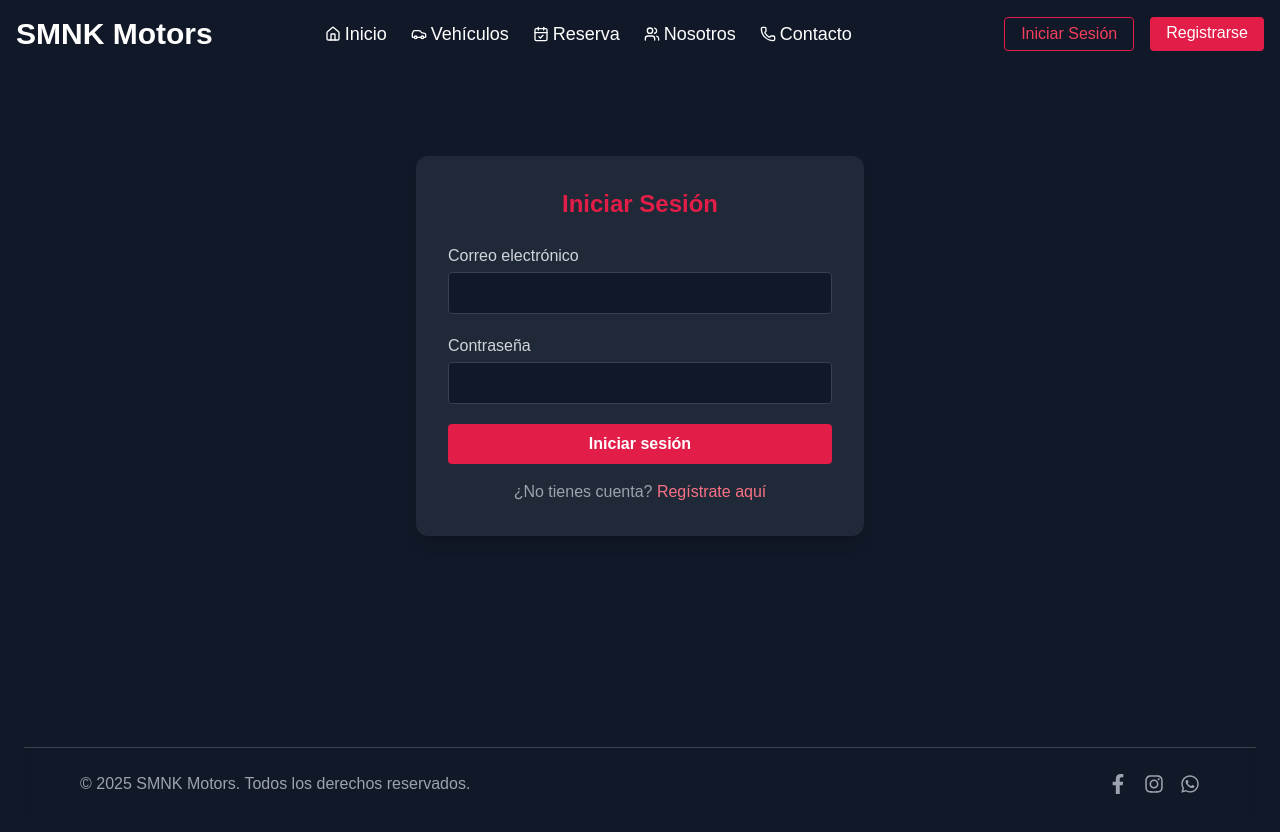
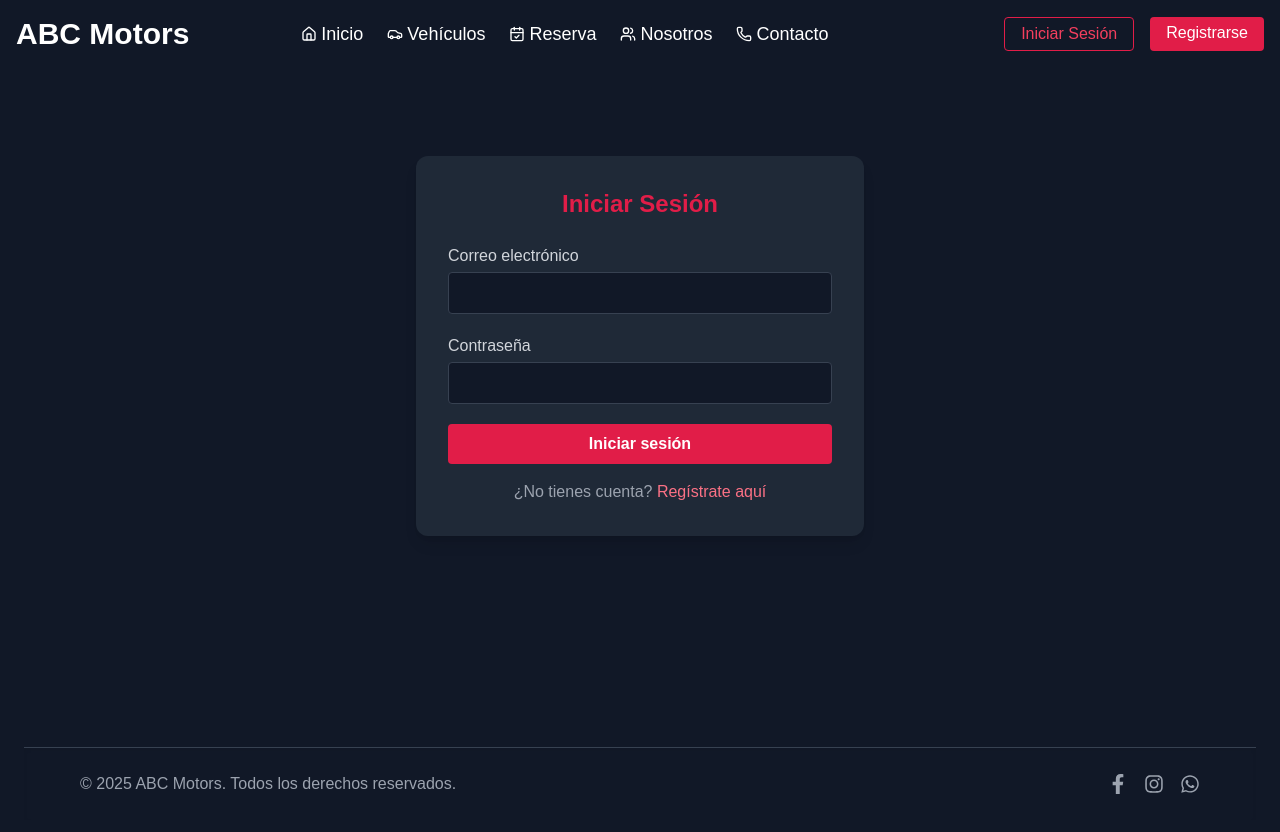
Before and after one commit to zRaidev/abc-motors, a React (Vite) app: page /login in a window 1280 px wide. Shown: the top 832 px of the page. Built offline with nearby package versions, Linux system fonts and the light colour scheme.

Commit message:
refactor: update branding from SMNK Motors to ABC Motors across the application

```diff
--- a/src/App.jsx
+++ b/src/App.jsx
@@ -22,7 +22,7 @@ function App() {
         <Route path="/reserva" element={<Reserva />} />
         <Route path="/nosotros" element={<Nosotros />} />
         <Route path="/contacto" element={<Contacto />} />
-        <Route path="/guia-smnk" element={<GuiaDiseno />} />
+        <Route path="/guia-abc" element={<GuiaDiseno />} />
         <Route path="/gracias" element={<Gracias />} />
       </Routes>
     </Router>
--- a/src/components/Footer.jsx
+++ b/src/components/Footer.jsx
@@ -10,15 +10,15 @@ function Footer() {
 
         {/* Izquierda: Nombre o lema */}
         <div className="text-center md:text-left">
-          <p>&copy; {new Date().getFullYear()} SMNK Motors. Todos los derechos reservados.</p>
+          <p>&copy; {new Date().getFullYear()} ABC Motors. Todos los derechos reservados.</p>
         </div>
 
         {/* Derecha: Redes sociales */}
         <div className="flex gap-4 text-xl justify-center">
-          <a href="https://www.facebook.com/smnk_motors" target="_blank" rel="noopener noreferrer" className="hover:text-rose-500 transition transform hover:scale-110 duration-300" title="Facebook">
+          <a href="https://www.facebook.com/ABC_motors" target="_blank" rel="noopener noreferrer" className="hover:text-rose-500 transition transform hover:scale-110 duration-300" title="Facebook">
             <FaFacebookF />
           </a>
-          <a href="https://www.instagram.com/smnk_motors" target="_blank" rel="noopener noreferrer" className="hover:text-rose-500 transition transform hover:scale-110 duration-300" title="Instagram">
+          <a href="https://www.instagram.com/ABC_motors" target="_blank" rel="noopener noreferrer" className="hover:text-rose-500 transition transform hover:scale-110 duration-300" title="Instagram">
             <FaInstagram />
           </a>
           <a href="https://wa.me/1234567890" target="_blank" rel="noopener noreferrer" className="hover:text-rose-500 transition transform hover:scale-110 duration-300" title="WhatsApp">
--- a/src/components/Navbar.jsx
+++ b/src/components/Navbar.jsx
@@ -11,7 +11,7 @@ function Navbar() {
         {/* Logo + navegación */}
         <div className="flex items-center gap-28">
           <h1 className="text-3xl font-bold font-montserrat">
-            <Link to="/">SMNK Motors</Link>
+            <Link to="/">ABC Motors</Link>
           </h1>
           <ul className="hidden md:flex space-x-6 text-lg font-medium items-center">
             <li className="flex items-center gap-1 hover:text-pink-500 transition duration-200"><Home size={16} /><Link to="/">Inicio</Link></li>
--- a/src/pages/GuiaDiseno.jsx
+++ b/src/pages/GuiaDiseno.jsx
@@ -5,7 +5,7 @@ function GuiaDiseno() {
   return (
     <Layout>
       <div className="max-w-5xl mx-auto py-8 px-4">
-        <h1 className="text-4xl font-bold text-rose-600 mb-6 text-center">Guía de Diseño - SMNK Motors</h1>
+        <h1 className="text-4xl font-bold text-rose-600 mb-6 text-center">Guía de Diseño - ABC Motors</h1>
 
         {/* Paleta de colores */}
         <section className="mb-10">
--- a/src/pages/Home.jsx
+++ b/src/pages/Home.jsx
@@ -13,7 +13,7 @@ function Home() {
     <div className="bg-gray-900 min-h-screen text-gray-100 font-montserrat px-6 py-12">
       {/* Encabezado principal */}
       <header className="text-center mb-12">
-        <h1 className="text-4xl font-extrabold text-rose-600">Bienvenido a SMNK Motors</h1>
+        <h1 className="text-4xl font-extrabold text-rose-600">Bienvenido a ABC Motors</h1>
         <p className="mt-4 text-gray-400 text-lg">
           Alquila vehículos de lujo, cómodos y seguros con solo un clic.
         </p>
@@ -37,7 +37,7 @@ function Home() {
 </section>
 
     <section className="my-16 px-4 md:px-8">
-      <h2 className="text-2xl text-white font-bold mb-6 text-center">¿Por qué elegir SMNK Motors?</h2>
+      <h2 className="text-2xl text-white font-bold mb-6 text-center">¿Por qué elegir ABC Motors?</h2>
       <div className="grid md:grid-cols-3 gap-6 text-gray-300">
         <div className="bg-gray-800 rounded-lg p-6 shadow-lg text-center">
           <span className="text-4xl text-rose-500">🚗</span>
--- a/src/pages/Nosotros.jsx
+++ b/src/pages/Nosotros.jsx
@@ -35,7 +35,7 @@ function Nosotros() {
       >
         <h2 className="text-2xl font-semibold text-white mb-2">¿Quiénes somos?</h2>
         <p className="text-gray-400">
-          En <span className="text-white font-semibold">SMNK Motors</span>, somos una empresa comprometida con brindar soluciones de movilidad confiables, modernas y accesibles. Nacimos con el propósito de revolucionar la experiencia de alquiler de vehículos en Colombia.
+          En <span className="text-white font-semibold">ABC Motors</span>, somos una empresa comprometida con brindar soluciones de movilidad confiables, modernas y accesibles. Nacimos con el propósito de revolucionar la experiencia de alquiler de vehículos en Colombia.
         </p>
       </motion.section>
 
--- a/src/pages/Reserva.jsx
+++ b/src/pages/Reserva.jsx
@@ -70,7 +70,7 @@ function Reserva() {
 
     emailjs
       .sendForm(
-        "SMNK-MOTORS",     //  SERVICE ID
+        "ABC-MOTORS",     //  SERVICE ID
         "template_k5r2kzp",    // TEMPLATE ID
         formRef.current,
         "hQqICL102n23fi9Sr"      // PUBLIC KEY
```
